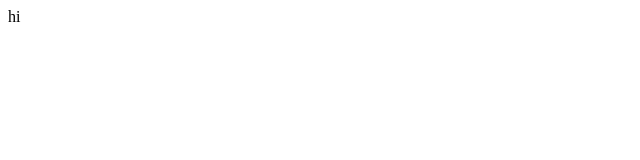
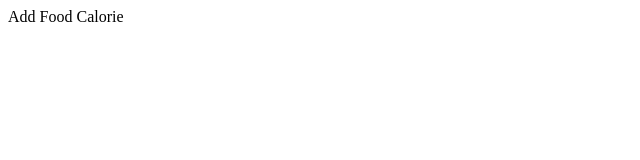
Before and after one commit to lbsyh1/calorie, a React app: page /my-calories/add in a window 1280 px wide. Shown: the top 160 px of the page, without its empty margins (0-640 px from the left). Built offline with nearby package versions, Linux system fonts and the light colour scheme; the HTML template or start-up script is replaced by a standard one.

Commit message:
feat: router

```diff
--- a/package.json
+++ b/package.json
@@ -17,6 +17,7 @@
   },
   "dependencies": {
     "react": "^18.2.0",
-    "react-dom": "^18.2.0"
+    "react-dom": "^18.2.0",
+    "react-router-dom": "^6.3.0"
   }
 }
--- a/src/App.js
+++ b/src/App.js
@@ -1,7 +1,26 @@
 import React from "react";
+import { BrowserRouter, Routes, Route } from "react-router-dom";
+
+import Home from "./page/Home";
+import Search from "./page/Search";
+import AddFoodCalorie from "./page/AddFoodCalorie";
+import MyCalorieList from "./page/MyCalorieList";
+import EditFoodCalorie from "./page/EditFoodCalorie";
 
 function App() {
-  return <div className="App">hi</div>;
+  return (
+    <div className="App">
+      <BrowserRouter>
+        <Routes>
+          <Route path="/" element={<Home />} />
+          <Route path="search" element={<Search />} />
+          <Route path="my-calories" element={<MyCalorieList />} />
+          <Route path="my-calories/add" element={<AddFoodCalorie />} />
+          <Route path="my-calories/edit" element={<EditFoodCalorie />} />
+        </Routes>
+      </BrowserRouter>
+    </div>
+  );
 }
 
 export default App;
--- /dev/null
+++ b/src/page/AddFoodCalorie.js
@@ -0,0 +1,5 @@
+import React from "react";
+
+export default function () {
+  return <div>Add Food Calorie</div>;
+}
--- /dev/null
+++ b/src/page/EditFoodCalorie.js
@@ -0,0 +1,5 @@
+import React from "react";
+
+export default function () {
+  return <div>Edit Food Calorie</div>;
+}
--- /dev/null
+++ b/src/page/Home.js
@@ -0,0 +1,5 @@
+import React from "react";
+
+export default function () {
+  return <div>Home</div>;
+}
--- /dev/null
+++ b/src/page/MyCalorieList.js
@@ -0,0 +1,5 @@
+import React from "react";
+
+export default function () {
+  return <div>My CalorieList</div>;
+}
--- /dev/null
+++ b/src/page/Search.js
@@ -0,0 +1,5 @@
+import React from "react";
+
+export default function () {
+  return <div>Search</div>;
+}
--- a/webpack.config.js
+++ b/webpack.config.js
@@ -25,5 +25,6 @@ module.exports = {
     port: 3000,
     liveReload: true,
     static: path.resolve(__dirname, "public"),
+    historyApiFallback: true,
   },
 };
```
Also changed, not shown: 1 other file (tests, documents, lock files or other folders).
